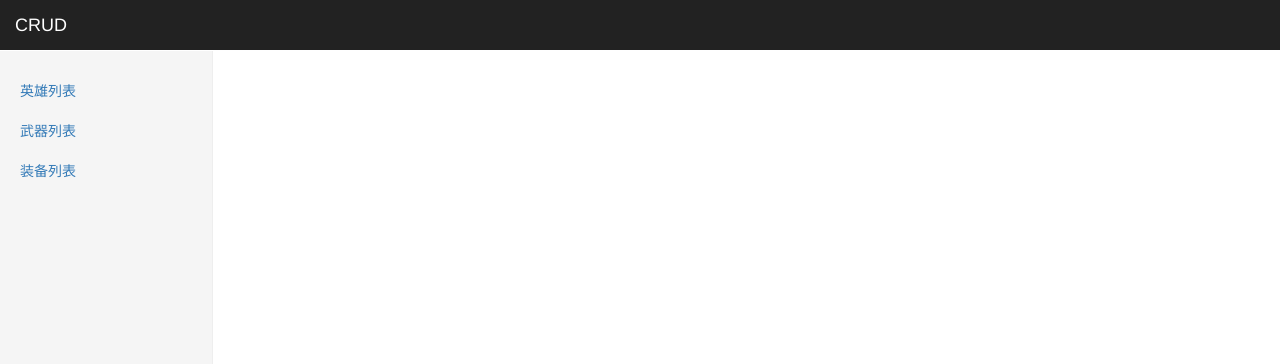
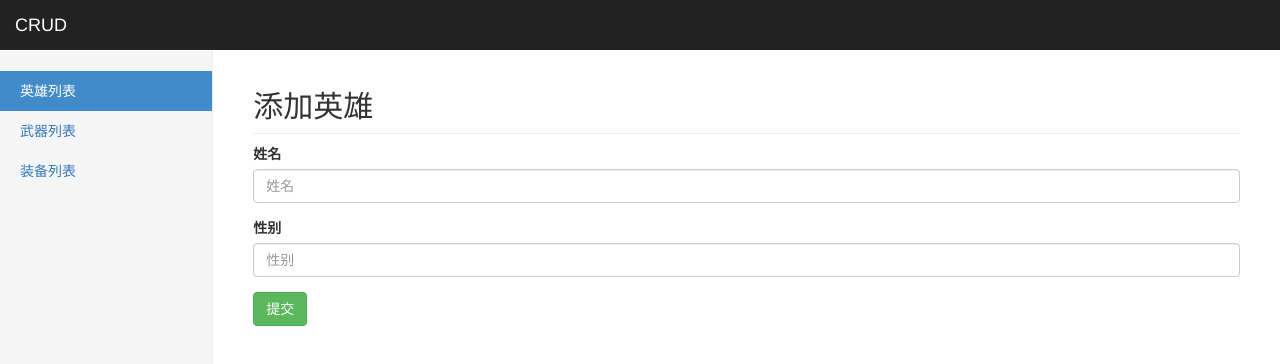
Before and after one commit to zhaodan123a/heroes, a Vue app: page /#/heroes/add in a window 1280 px wide. Shown: the top 364 px of the page. Built offline with nearby package versions, Linux system fonts and the light colour scheme.

Commit message:
添加英雄

```diff
--- a/src/router.js
+++ b/src/router.js
@@ -6,6 +6,7 @@ Vue.use(VueRouter)
 
 //导入英雄列表
 import HeroesList from './views/heroes/heroeslist.vue'
+import AddHero from './views/heroes/addhero.vue'
 
 //导入武器管理
 import WeaponList from './views/weapons/weaponlist.vue'
@@ -15,12 +16,16 @@ import EquipList from './views/equips/equiplist.vue'
 //配置路由
 const router=new VueRouter({
   //修改高亮显示，因为高亮已经有了需要的样式，所以将类名赋给样式类即可
-  linkExactActiveClass:'active',
+  //linkExactActiveClass:'active',
+    // 上面是精确高亮，表示必须地址栏路由完全是指定路由时才会高亮
+    // 下面的这种是只要地址栏中包含了路由就会高亮
+    linkActiveClass:'active',
   routes:[
     {name:'home',path:'/',redirect:'/heroes'},
     {name:'heroes',path:'/heroes',component:HeroesList},
     {name:'weapons',path:'/weapons',component:WeaponList},
     {name:'equips',path:'/equips',component:EquipList},
+    {name:'addhero',path:'/heroes/add',component:AddHero},
   ]
 })
 //将路由模块导出
--- /dev/null
+++ b/src/views/heroes/addhero.vue
@@ -0,0 +1,60 @@
+<template>
+  <div class="col-sm-9 col-sm-offset-3 col-md-10 col-md-offset-2 main">
+    <h2 class="sub-header">添加英雄</h2>
+    <form>
+      <div class="form-group">
+        <label for="exampleInputEmail1">姓名</label>
+        <input
+          type="email"
+          class="form-control"
+          v-model="formdata.name"
+          id="exampleInputEmail1"
+          placeholder="姓名"
+        />
+      </div>
+      <div class="form-group">
+        <label for="exampleInputPassword1">性别</label>
+        <input
+          type="text"
+          class="form-control"
+          v-model="formdata.gender"
+          id="exampleInputPassword1"
+          placeholder="性别"
+        />
+      </div>
+      <!-- @click.prevent表示阻止button的默认行为 -->
+      <button class="btn btn-success" @click.prevent='add'>提交</button>
+    </form>
+  </div>
+</template>
+
+<script>
+//引入axios
+import axios from '../../../node_modules/axios/dist/axios.js'
+export default {
+  data() {
+    return {
+      formdata: {
+        name: "",
+        gender: ""
+      }
+    };
+  },
+  methods: {
+      add(){
+          axios
+            .post('http://localhost:3000/heroes',this.formdata)
+            .then((Response)=>{
+                if(Response.status===201){
+                    this.$router.push('/heroes')
+                }
+            }).catch((err)=>{
+                alert('服务器异常')
+            })
+      }
+  },
+};
+</script>
+
+<style lang="less" scoped>
+</style>
--- a/src/views/heroes/heroeslist.vue
+++ b/src/views/heroes/heroeslist.vue
@@ -1,7 +1,7 @@
 <template>
   <div class="col-sm-9 col-sm-offset-3 col-md-10 col-md-offset-2 main">
     <h2 class="sub-header">英雄管理</h2>
-    <a class="btn btn-success" href="add.html">Add</a>
+    <router-link :to="{name:'addhero'}" class="btn btn-success">添加</router-link>
     <div class="table-responsive">
       <table class="table table-striped">
         <thead>
```
Also changed, not shown: src/views/heroes/edithero.vue (added, +36 -0 lines).
